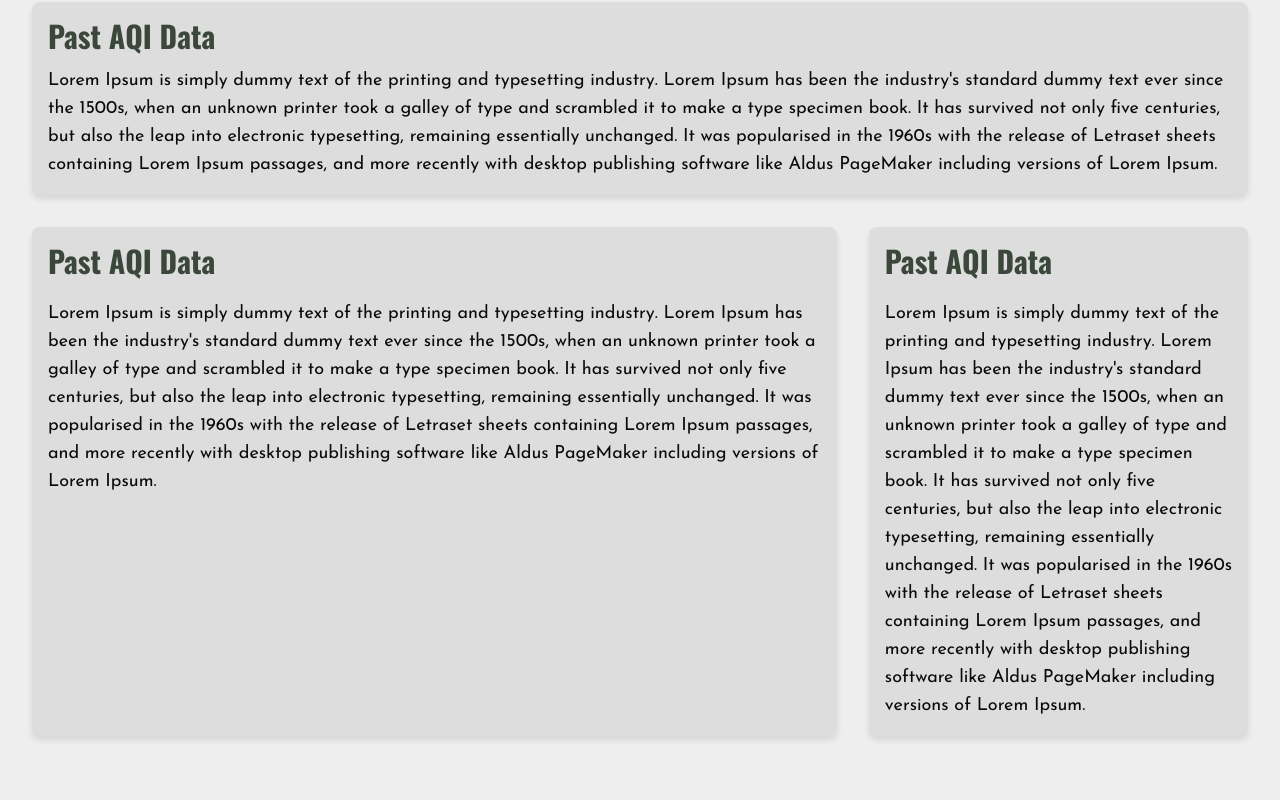
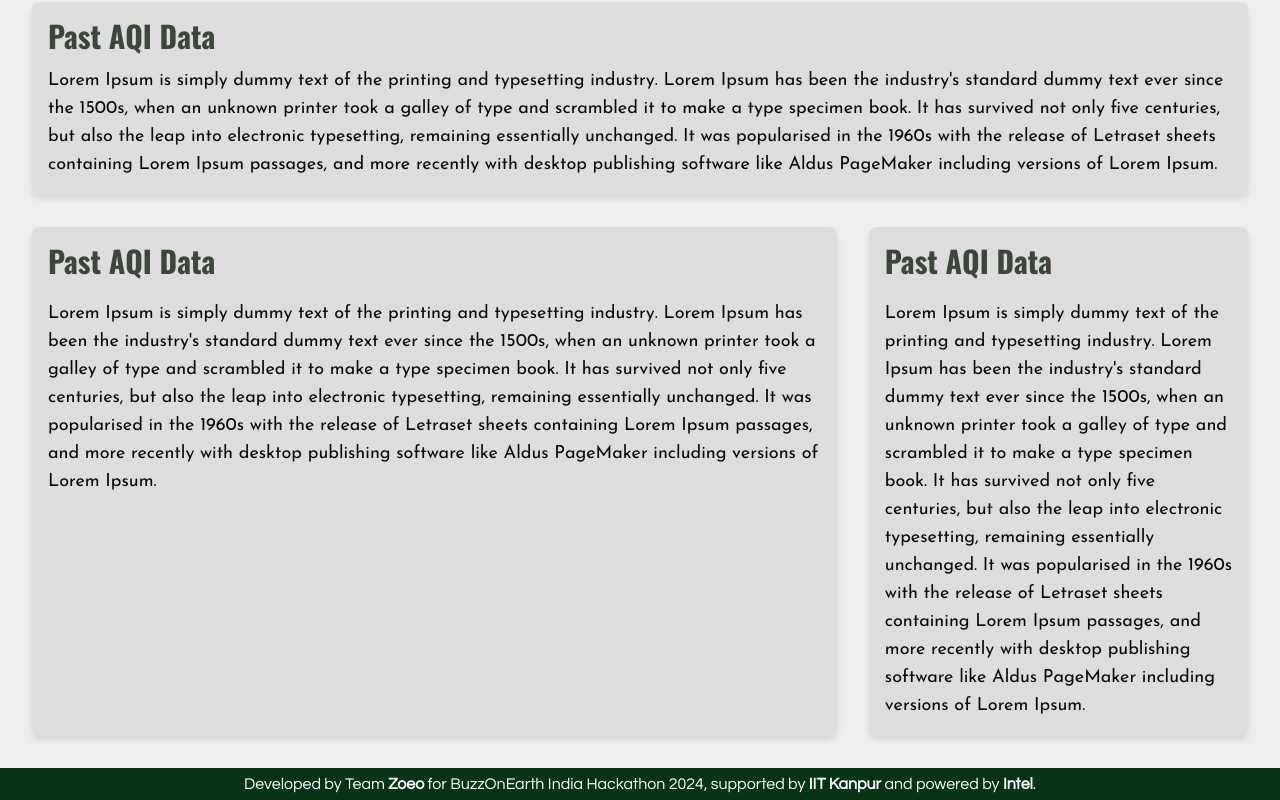
Before and after one commit to fromjyce/AeroSense-AI-Driven-Air-Quality-Prediction, a Next.js app in the folder frontend/: page / in a window 1280 px wide. Shown: the part 1065-1865 px from the top of the page. Before the commit the page ends 1833 px from the top, so only its background shows below. Built offline with nearby package versions, Linux system fonts and the light colour scheme; a web font is replaced by a local one.

Commit message:
added updated

```diff
--- a/frontend/app/page.js
+++ b/frontend/app/page.js
@@ -2,6 +2,7 @@ import About from "@/pages/About";
 import Dashboard from "@/pages/Dashboard";
 import PastAQI from "@/pages/PastAQI";
 import Footer from "@/pages/Footer";
+import UpdateFooter from "@/pages/UpdateFooter";
 
 export default function Home() {
   return (
@@ -10,6 +11,7 @@ export default function Home() {
       <Dashboard />
       <PastAQI />
       <Footer />
+      <UpdateFooter />
     </div>
   );
 }
```
